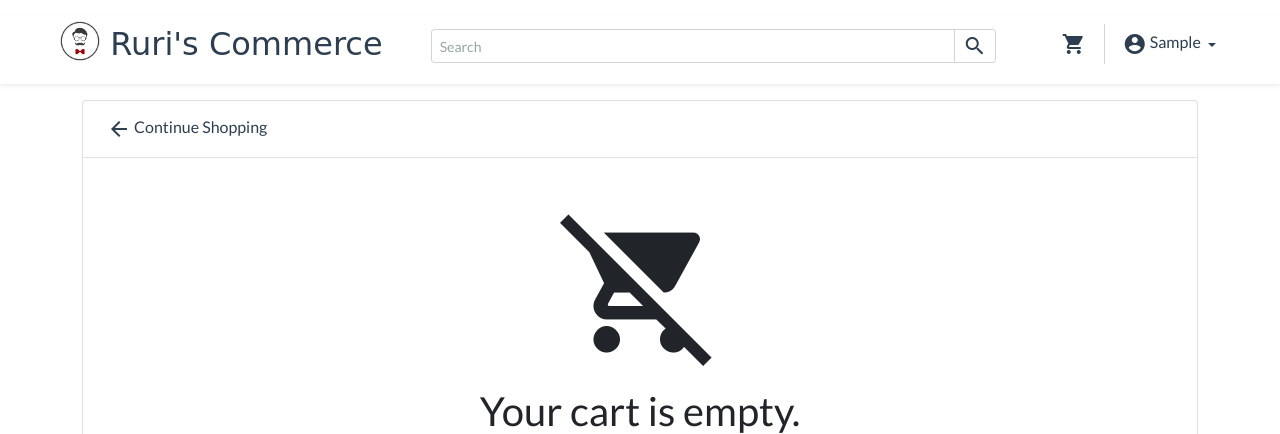
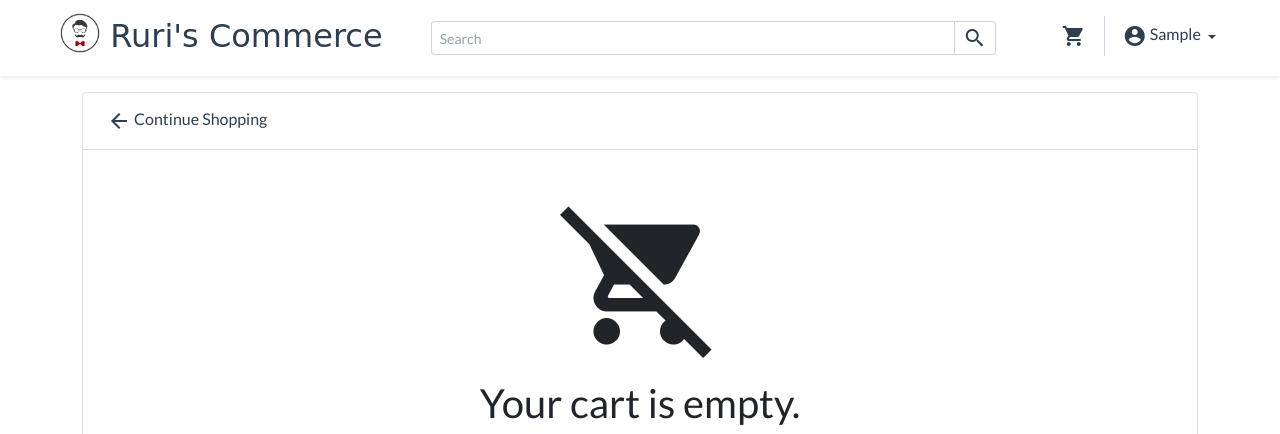
Before and after one commit to ruriarmandhani/django-ecommerce, a Django app: page /cart/ in a window 1280 px wide. Shown: the top 434 px of the page. Run offline with Django 3.2, Linux system fonts and the light colour scheme; the visitor is signed in with stand-in values (Sample User, id 1); data that the repository does not hold is empty; some libraries are stand-ins or nearby versions; some web fonts are replaced.

Commit message:
Update base.html

```diff
--- a/templates/base.html
+++ b/templates/base.html
@@ -74,8 +74,8 @@
 
 <body>
   <header>
-    <nav class="navbar navbar-expand-md navbar-light navbar-main pb-0">
-      <div class="container-fluid shadow-sm pb-2">
+    <nav class="navbar navbar-expand-md navbar-light navbar-main pb-0 pt-0">
+      <div class="container-fluid shadow-sm pb-2 pt-2">
         <a class="navbar-brand ms-5 me-0 " href="{% url 'index' %}" id="img-brand">
         	<img src="{% static 'shop/images/ruri-commerce-logo.png' %}" alt="">
         	Ruri's Commerce
```
